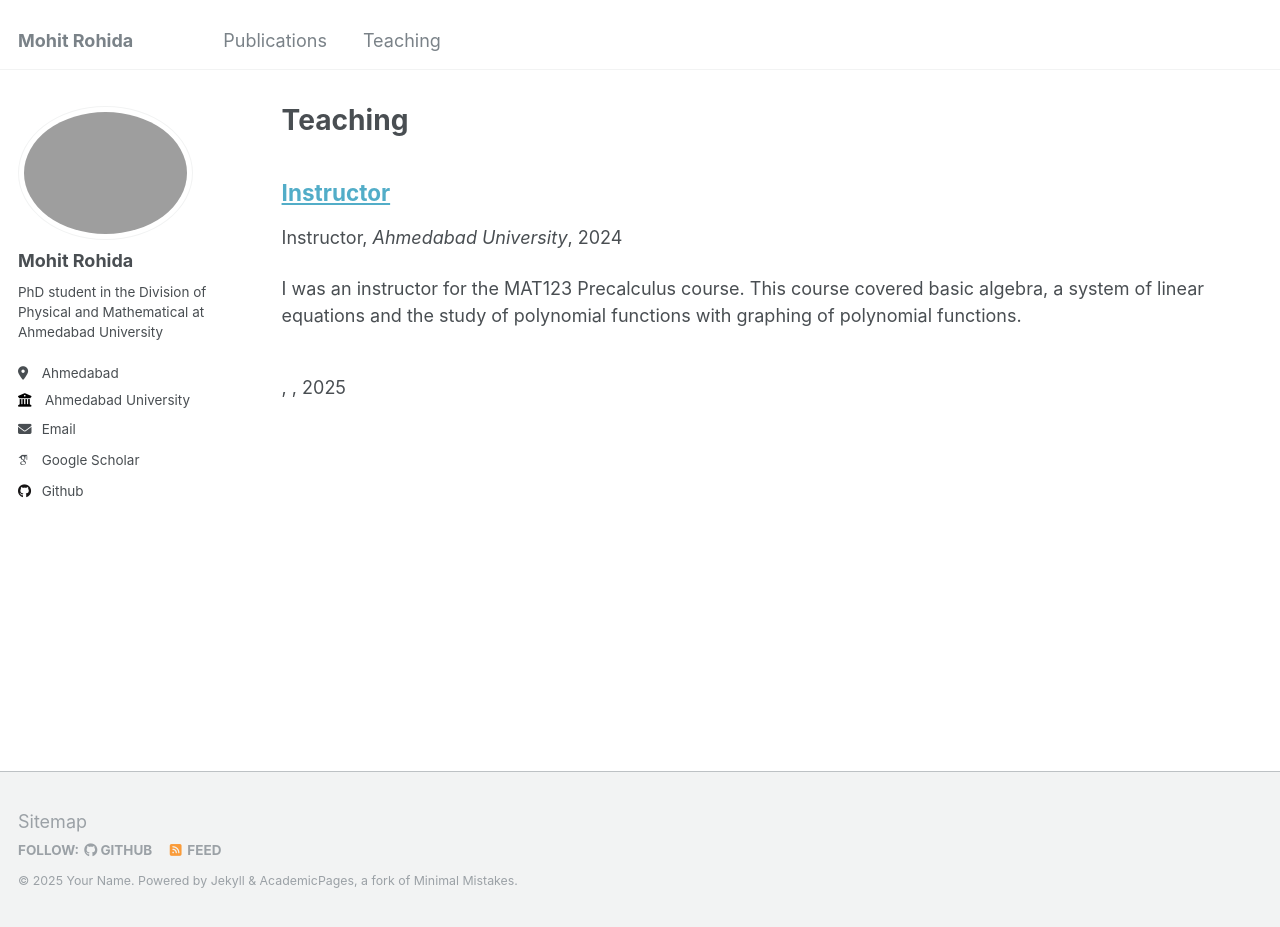
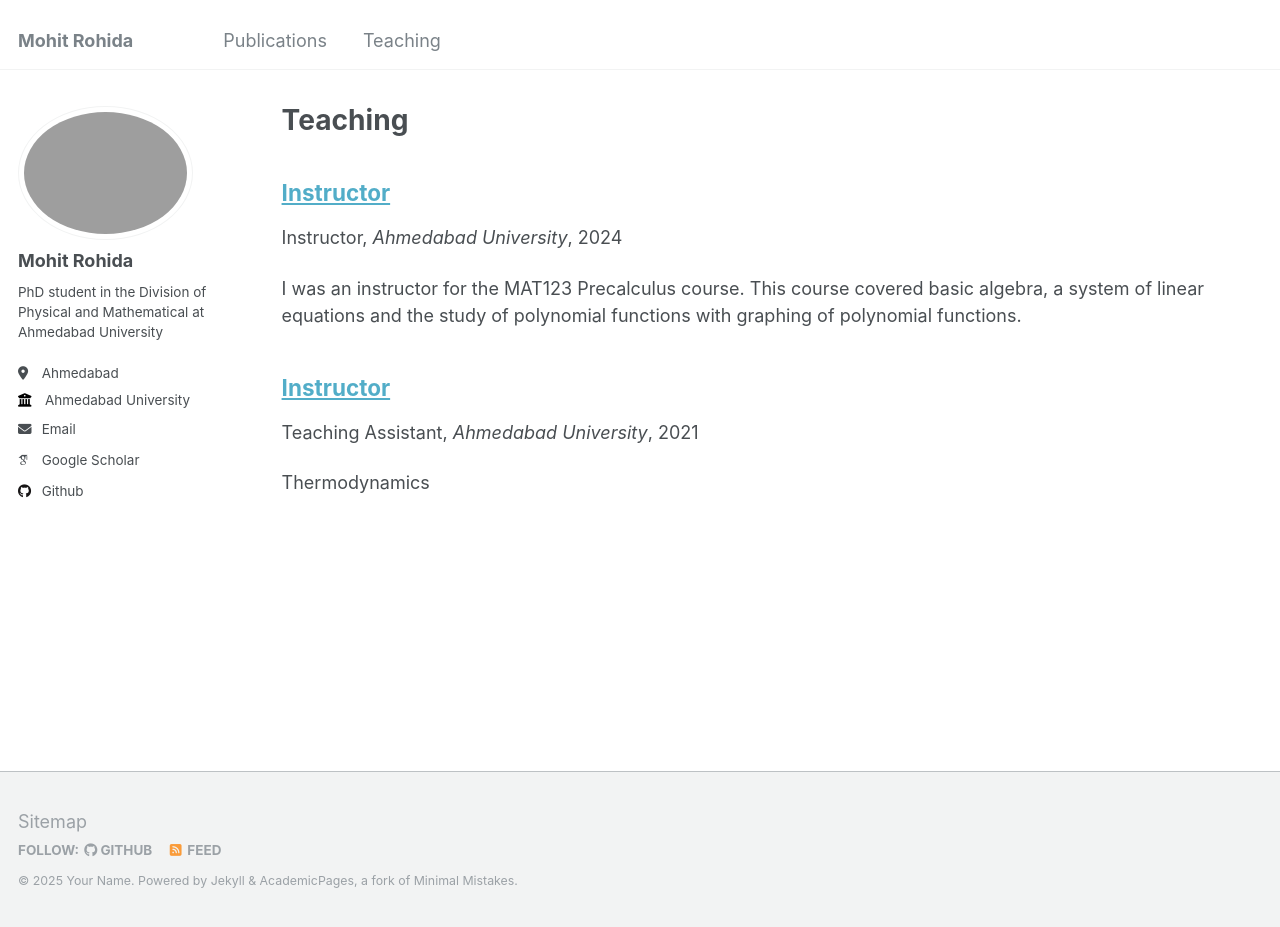
Before and after one commit to MRohida/Mohit-Rohida, a Jekyll site: the page built from _pages/teaching.html, in a window 1280 px wide and 927 px high. Built offline with Jekyll 4.4.1, drawn with Linux system fonts in a browser that asks for light colours; some web fonts are replaced.

Commit message:
Update 2014-spring-teaching-1.md

```diff
--- a/_teaching/2014-spring-teaching-1.md
+++ b/_teaching/2014-spring-teaching-1.md
@@ -1,4 +1,9 @@
 ---
-# Instructor
-- Precalculus
+title: "Instructor"
+collection: teaching
+type: "Teaching Assistant"
+permalink: /teaching/2024-bisemester-teaching
+venue: "Ahmedabad University"
+date: August 2021 - December 2021
 ---
+Thermodynamics
```
